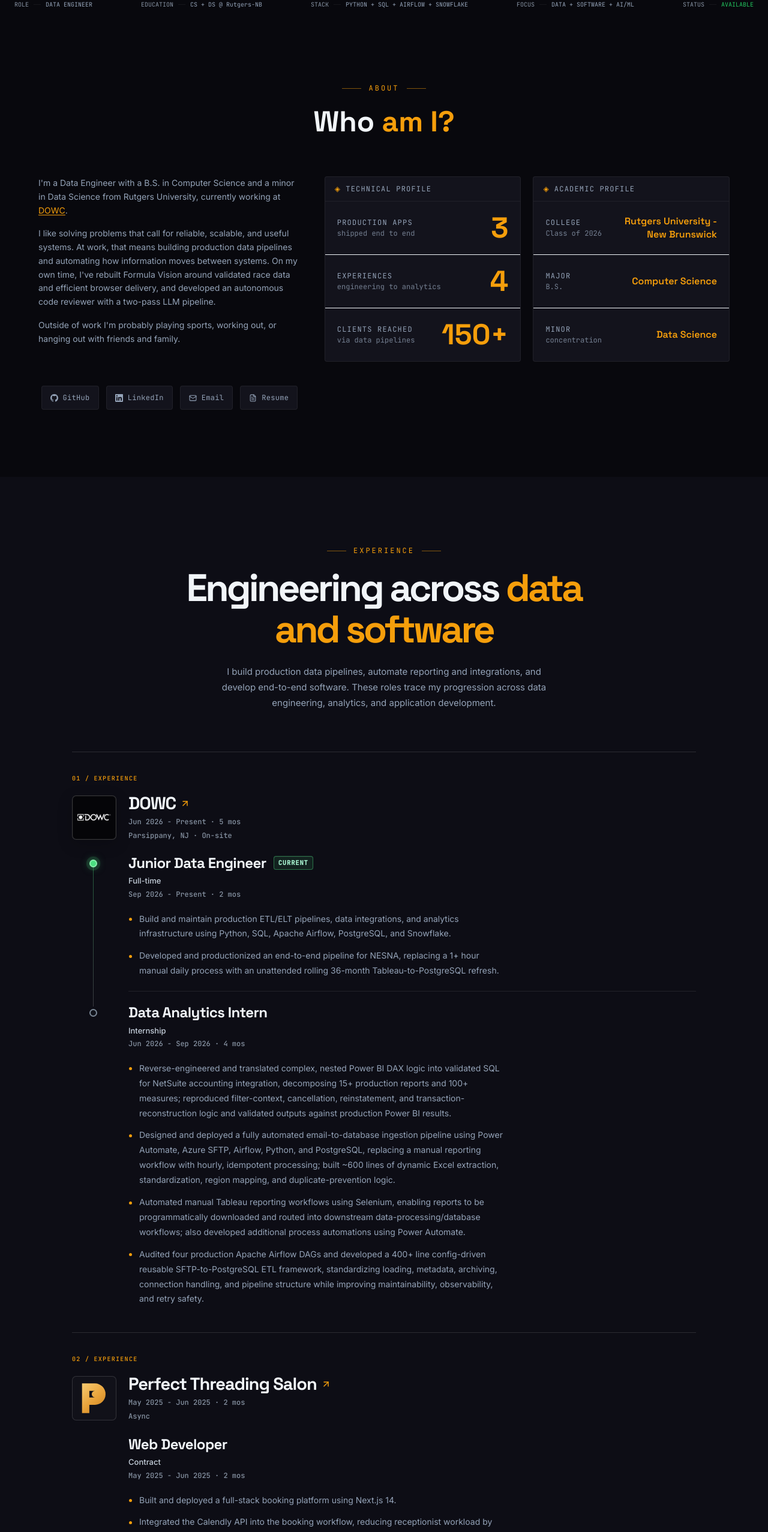
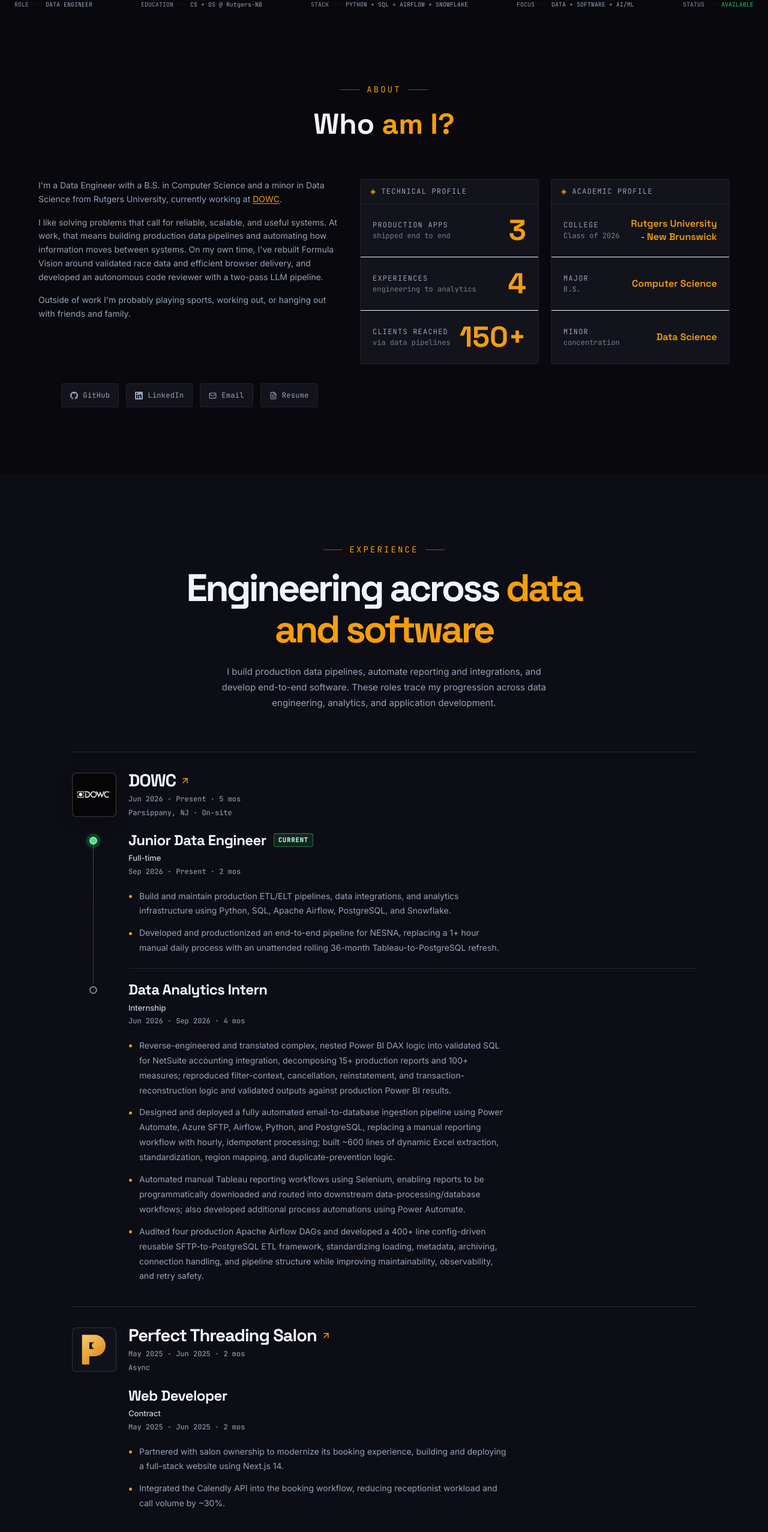
Before and after one commit to pvparekh/portfolio, a React (Vite) app: page / in a window 1280 px wide. Shown: the part 773-3327 px from the top of the page at 60% size. Built offline with nearby package versions, Linux system fonts and the light colour scheme.

Commit message:
polish: remove experience counters, rebalance about and project spacing, improve scrollbar dragging

```diff
--- a/src/App.tsx
+++ b/src/App.tsx
@@ -134,8 +134,8 @@
         period: 'May 2025 – June 2025',
         current: false,
         bullets: [
-          'Built and deployed a full-stack booking platform using Next.js 14.',
-          'Integrated the Calendly API into the booking workflow, reducing receptionist workload by ~30%.',
+          'Partnered with salon ownership to modernize its booking experience, building and deploying a full-stack website using Next.js 14.',
+          'Integrated the Calendly API into the booking workflow, reducing receptionist workload and call volume by ~30%.',
         ],
       },
     ],
@@ -277,7 +277,7 @@
     <div className="flex items-center justify-center gap-3 mb-5">
       <span className="h-px w-8" style={{ background: 'var(--accent)', opacity: 0.5 }} />
       <span
-        className="font-mono text-xs tracking-[0.25em] uppercase"
+        className="font-mono text-sm tracking-[0.22em] uppercase"
         style={{ color: 'var(--accent)' }}
       >
         {label}
@@ -533,9 +533,9 @@
           </h2>
         </FadeInSection>
 
-        <div className="grid md:grid-cols-5 gap-10 items-stretch">
+        <div className="grid md:grid-cols-[minmax(0,0.9fr)_minmax(0,1.1fr)] gap-8 items-stretch">
           {/* Bio */}
-          <FadeInSection delay={0.1} className="md:col-span-2">
+          <FadeInSection delay={0.1} className="md:col-span-1">
             <div className="space-y-4 text-sm leading-relaxed" style={{ color: 'var(--text-2)' }}>
               <p>
                 I'm a Data Engineer with a B.S. in Computer Science and a
@@ -562,7 +562,7 @@
           </FadeInSection>
 
           {/* Profile boards */}
-          <FadeInSection delay={0.22} className="md:col-span-3">
+          <FadeInSection delay={0.22} className="md:col-span-1">
             <div className="grid sm:grid-cols-2 gap-5 h-full">
               {/* Technical profile */}
               <div
@@ -632,7 +632,7 @@
           </FadeInSection>
 
           {/* Social links */}
-          <FadeInSection delay={0.3} className="md:col-span-2">
+          <FadeInSection delay={0.3} className="md:col-span-1">
             <div className="flex flex-wrap justify-center gap-3">
               {[
                 { href: 'https://github.com/pvparekh', label: 'GitHub', Icon: GithubIcon, download: undefined },
@@ -874,8 +874,6 @@
           {EXPERIENCE.map((exp, companyIndex) => (
             <FadeInSection key={exp.company} delay={companyIndex * 0.06}>
               <article className="renaissance-company" aria-label={exp.company}>
-                <p className="renaissance-index">{String(companyIndex + 1).padStart(2, '0')} / EXPERIENCE</p>
-
                 <header className="renaissance-company-header">
                   {exp.logo && (
                     <span
--- a/src/style.css
+++ b/src/style.css
@@ -46,9 +46,17 @@
   -moz-osx-font-smoothing: grayscale;
 }
 
-::-webkit-scrollbar { width: 2px; }
-::-webkit-scrollbar-track { background: var(--bg-0); }
-::-webkit-scrollbar-thumb { background: var(--accent); border-radius: 2px; }
+/* Native scrollbar keeps the orange 2px visual, with a 14px grab area.
+   The same shared styling applies to Portfolio and Data Solutions. */
+::-webkit-scrollbar { width: 14px; height: 14px; background: transparent; }
+::-webkit-scrollbar-track { background: transparent; }
+::-webkit-scrollbar-thumb {
+  background: var(--accent);
+  border: 6px solid transparent;
+  background-clip: padding-box;
+  border-radius: 999px;
+}
+::-webkit-scrollbar-corner { background: transparent; }
 
 .font-display { font-family: 'Space Grotesk', system-ui, sans-serif; }
 .font-mono    { font-family: 'JetBrains Mono', monospace; }
@@ -463,16 +471,10 @@
 }
 .renaissance-company {
   border-top: 1px solid rgba(255,255,255,.125);
-  padding: clamp(25px,3.4vw,36px) 0 clamp(29px,3.8vw,43px);
+  padding: clamp(23px,3vw,30px) 0 clamp(27px,3.4vw,38px);
 }
 .renaissance-company-list > div:last-child .renaissance-company {
   border-bottom: 1px solid rgba(255,255,255,.125);
-}
-.renaissance-index {
-  color: var(--accent);
-  font: 500 10px/1.5 'JetBrains Mono',monospace;
-  letter-spacing: .13em;
-  margin-bottom: 17px;
 }
 .renaissance-company-header {
   display: flex;
@@ -641,7 +643,7 @@
 }
 @media (max-width: 650px) {
   .renaissance-experience-intro { margin-bottom: 50px; }
-  .renaissance-company { padding: 23px 0 34px; }
+  .renaissance-company { padding: 22px 0 30px; }
   .renaissance-company-logo { width: 60px; height: 60px; flex-basis: 60px; padding: 8px; }
   .renaissance-company-logo.is-dowc { padding: 5px; }
   .renaissance-company-header { gap: 14px; }
@@ -691,7 +693,10 @@
 }
 .renaissance-project-topline span:first-child { color: var(--accent); }
 .renaissance-flagship-grid { display: grid; grid-template-columns: minmax(0,1.05fr) minmax(0,.95fr); }
-.renaissance-flagship-story { padding: clamp(28px,4vw,58px); }
+.renaissance-flagship-story {
+  padding: clamp(28px,4vw,58px);
+  padding-bottom: clamp(24px,2.5vw,36px);
+}
 .renaissance-project-overline {
   color: var(--accent); font: 500 11px/1.5 'JetBrains Mono',monospace; letter-spacing: .08em;
   text-transform: uppercase;
@@ -706,7 +711,7 @@
 }
 .renaissance-project-description { color: var(--text-2); font: 400 14px/1.79 'Inter',system-ui,sans-serif; max-width: 65ch; }
 .renaissance-proof-points {
-  display: grid; margin: 32px 0; border-top: 1px solid rgba(255,255,255,.10);
+  display: grid; margin: 26px 0 20px; border-top: 1px solid rgba(255,255,255,.10);
 }
 .renaissance-proof-points > div {
   display: grid; grid-template-columns: 32px minmax(0,1fr); gap: 14px;
@@ -714,7 +719,7 @@
 }
 .renaissance-proof-points span { color: var(--accent); font: 500 10px/1.8 'JetBrains Mono',monospace; }
 .renaissance-proof-points p { color: var(--text-2); font: 400 13px/1.65 'Inter',system-ui,sans-serif; }
-.renaissance-project-actions { display: flex; gap: 16px 21px; align-items: center; flex-wrap: wrap; margin-top: 26px; }
+.renaissance-project-actions { display: flex; gap: 16px 21px; align-items: center; flex-wrap: wrap; margin-top: 16px; }
 .renaissance-primary-project-link {
   display: inline-flex; align-items: center; justify-content: center; gap: 16px;
   background: var(--accent); color: #08080d; text-decoration: none;
@@ -732,6 +737,7 @@
 .renaissance-architecture {
   display: flex; flex-direction: column; min-width: 0;
   padding: clamp(25px,3.3vw,45px);
+  padding-bottom: clamp(22px,2.5vw,32px);
   background: linear-gradient(160deg,rgba(245,158,11,.055),transparent 38%), #0c0c12;
   border-left: 1px solid rgba(255,255,255,.09);
 }
@@ -759,7 +765,8 @@
 .renaissance-architecture-step-body {
   min-width: 0; border-bottom: 1px solid rgba(255,255,255,.085); padding-bottom: 21px;
 }
-.renaissance-architecture-step:last-child .renaissance-architecture-step-body { border: none; }
+.renaissance-architecture-step:last-child { padding-bottom: 0; }
+.renaissance-architecture-step:last-child .renaissance-architecture-step-body { border: none; padding-bottom: 0; }
 .renaissance-architecture-step-body strong {
   display: block; color: var(--text-1); font: 600 18px/1.25 'Space Grotesk',sans-serif;
   letter-spacing: -.02em;
@@ -807,25 +814,26 @@
 .renaissance-secondary-body {
   display: flex; flex-direction: column; flex: 1; gap: 0;
   padding: clamp(27px,3.2vw,41px);
+  padding-bottom: clamp(22px,2.4vw,28px);
 }
 .renaissance-secondary-body h3 {
   color: var(--text-1); font: 650 clamp(27px,3vw,39px)/1.08 'Space Grotesk',sans-serif;
   letter-spacing: -.05em; margin: 11px 0 20px;
 }
 .renaissance-mini-flow {
-  list-style: none; display: grid; gap: 0; margin: 27px 0 0;
+  list-style: none; display: grid; gap: 0; margin: 20px 0 0;
   border-top: 1px solid rgba(255,255,255,.10);
 }
 .renaissance-mini-flow li {
   color: var(--text-2); display: flex; align-items: center; gap: 17px;
-  border-bottom: 1px solid rgba(255,255,255,.10); padding: 13px 4px;
+  border-bottom: 1px solid rgba(255,255,255,.10); padding: 11px 4px;
   font: 500 12px/1.55 'Inter',system-ui,sans-serif;
 }
 .renaissance-mini-flow li span {
   flex: 0 0 23px; color: var(--accent); font: 500 10px/1.3 'JetBrains Mono',monospace;
 }
 .is-aetherflow .renaissance-mini-flow li span { color: #b5a1ff; }
-.renaissance-secondary-body .renaissance-project-actions { margin-top: auto; padding-top: 23px; }
+.renaissance-secondary-body .renaissance-project-actions { margin-top: auto; padding-top: 12px; }
 .renaissance-secondary-tech {
   display: flex; flex-wrap: wrap; align-items: center; justify-content: space-evenly;
   column-gap: clamp(11px,1.35vw,19px); row-gap: 12px;
@@ -839,7 +847,7 @@
   .renaissance-project-intro { margin-bottom: 53px; }
   .renaissance-supporting-projects { grid-template-columns: 1fr; }
   .renaissance-project-topline { padding: 15px 19px; }
-  .renaissance-flagship-story { padding: 28px 25px; }
+  .renaissance-flagship-story { padding: 28px 25px 24px; }
   .renaissance-flagship-story h3 { font-size: clamp(40px, 10vw, 63px); }
   .renaissance-architecture { padding: 25px; }
 }
```
Also changed, not shown: 1 other file (tests, documents, lock files or other folders).
